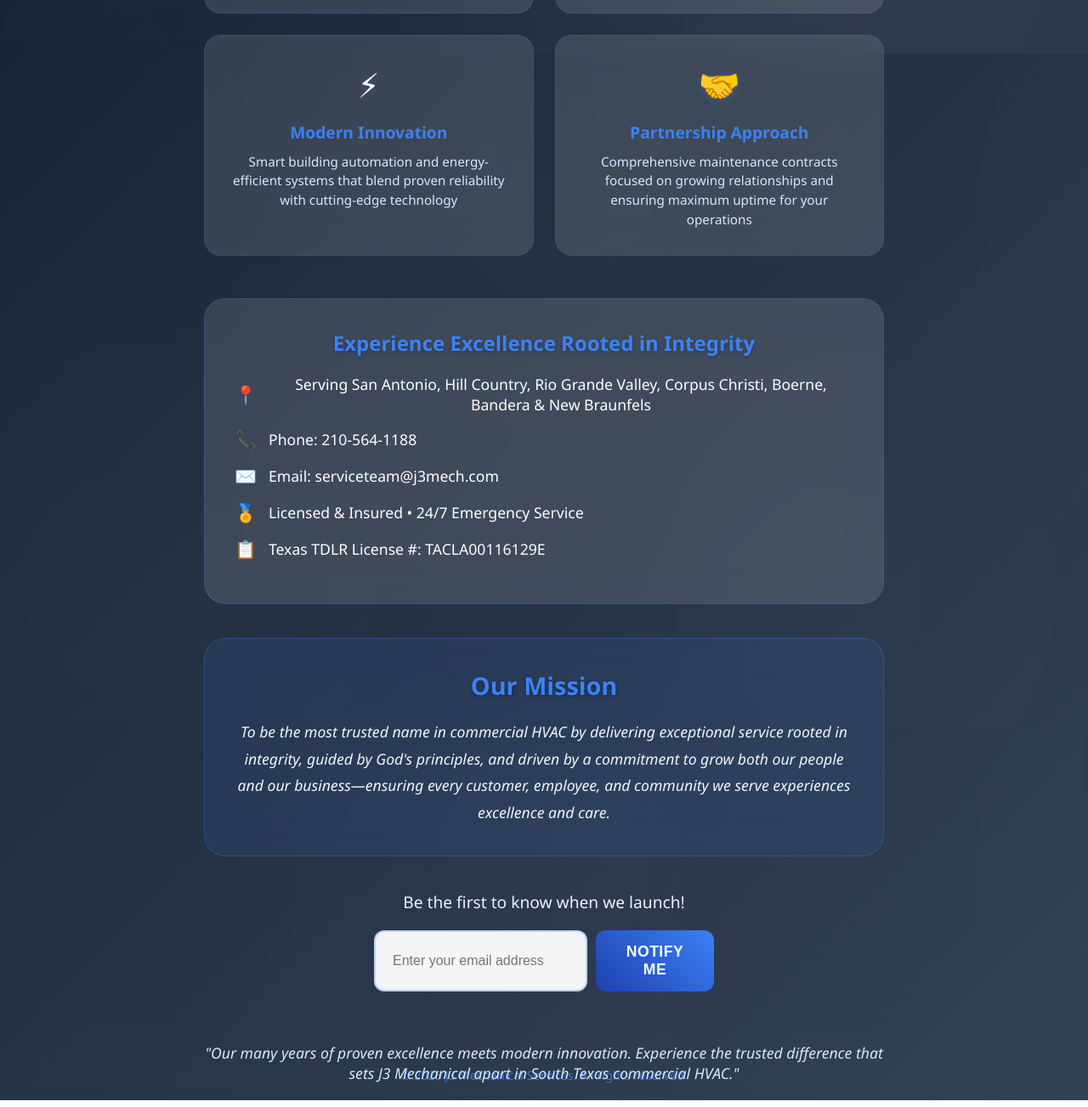
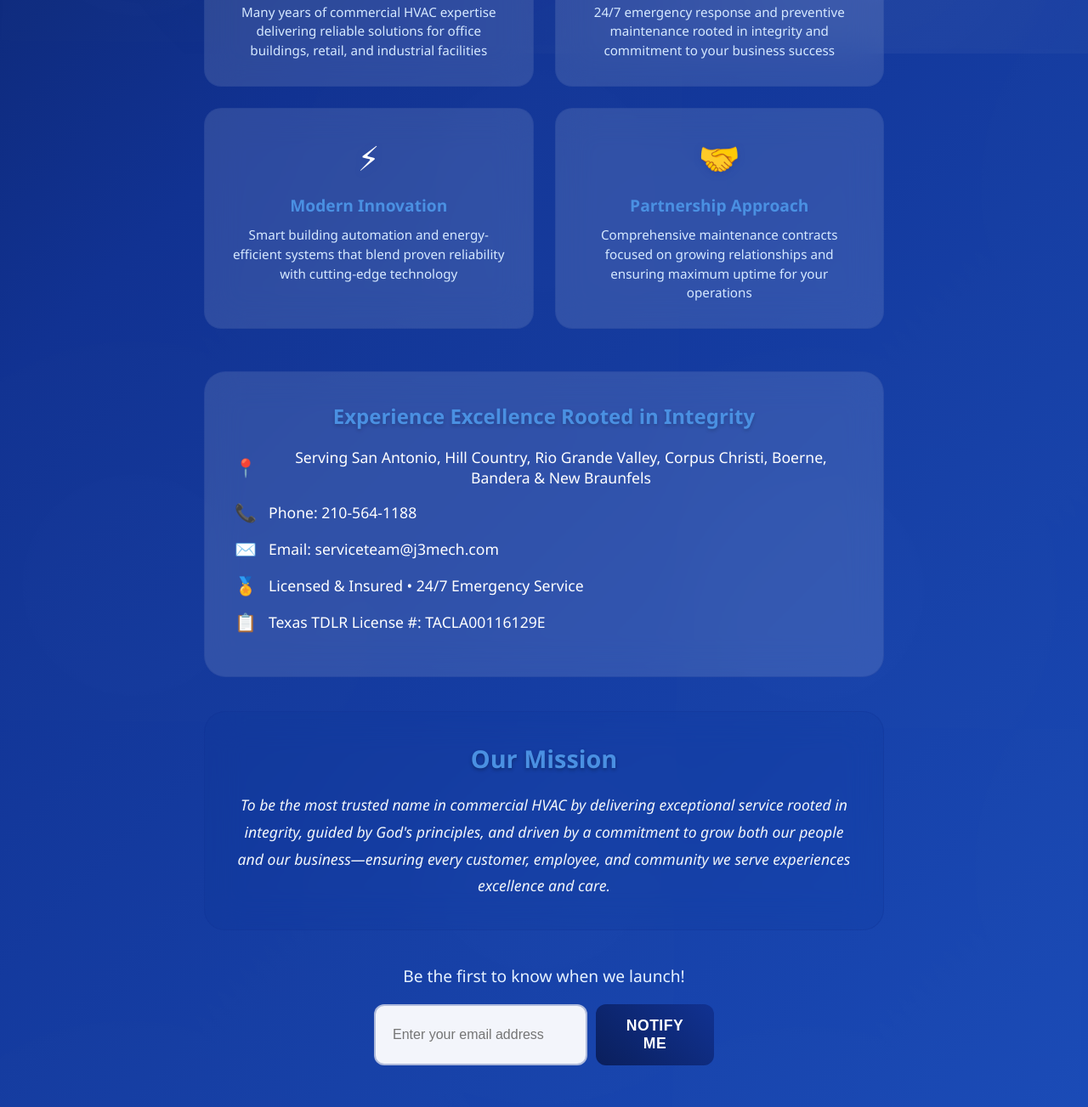
Before and after one commit to jaredbeyer/J3-Mechanical-site, a plain HTML site: page index.html in a window 1280 px wide. Shown: the part 737-2040 px from the top of the page at 85% size. Drawn offline with Linux system fonts and the light colour scheme.

Commit message:
Update index.html

```diff
--- a/index.html
+++ b/index.html
@@ -134,7 +134,7 @@
 
         body {
             font-family: 'Segoe UI', Tahoma, Geneva, Verdana, sans-serif;
-            background: linear-gradient(135deg, #0f172a 0%, #1e293b 35%, #334155 100%);
+            background: linear-gradient(135deg, #0a1f5c 0%, #113292 35%, #1a4bb8 100%);
             color: white;
             overflow-x: hidden;
             min-height: 100vh;
@@ -149,9 +149,9 @@
             width: 100%;
             height: 100%;
             background:
-                radial-gradient(circle at 20% 20%, rgba(59, 130, 246, 0.08) 0%, transparent 50%),
+                radial-gradient(circle at 20% 20%, rgba(17, 50, 146, 0.08) 0%, transparent 50%),
                 radial-gradient(circle at 80% 80%, rgba(255,255,255,0.06) 0%, transparent 50%),
-                radial-gradient(circle at 40% 60%, rgba(30, 64, 175, 0.05) 0%, transparent 50%);
+                radial-gradient(circle at 40% 60%, rgba(10, 31, 92, 0.05) 0%, transparent 50%);
             pointer-events: none;
             z-index: 0;
         }
@@ -189,6 +189,12 @@
             text-align: center;
             margin-bottom: 40px;
             z-index: 2;
+            padding: 30px;
+            background: rgba(255, 255, 255, 0.15);
+            backdrop-filter: blur(20px);
+            border-radius: 25px;
+            border: 1px solid rgba(255, 255, 255, 0.2);
+            box-shadow: 0 8px 32px rgba(0, 0, 0, 0.2);
         }
 
         .logo-image {
@@ -196,9 +202,12 @@
             max-width: 400px;
             width: auto;
             height: auto;
-            filter: drop-shadow(0 4px 8px rgba(0,0,0,0.3));
+            filter: drop-shadow(0 4px 8px rgba(0,0,0,0.3)) drop-shadow(0 0 0 rgba(255,255,255,0.5));
             margin-bottom: 10px;
             transition: transform 0.3s ease;
+            background: rgba(255, 255, 255, 0.9);
+            padding: 15px;
+            border-radius: 15px;
         }
 
         .logo-image:hover {
@@ -208,7 +217,7 @@
         .tagline {
             font-size: 1.4rem;
             font-weight: 300;
-            color: #3b82f6;
+            color: #4a90e2;
             letter-spacing: 1px;
             text-shadow: 0 2px 4px rgba(0,0,0,0.3);
         }
@@ -245,7 +254,7 @@
         .service-card {
             background: rgba(255, 255, 255, 0.12);
             backdrop-filter: blur(20px);
-            border: 1px solid rgba(59, 130, 246, 0.2);
+            border: 1px solid rgba(17, 50, 146, 0.2);
             border-radius: 20px;
             padding: 30px;
             transition: all 0.4s cubic-bezier(0.4, 0, 0.2, 1);
@@ -260,7 +269,7 @@
             left: -100%;
             width: 100%;
             height: 100%;
-            background: linear-gradient(90deg, transparent, rgba(59, 130, 246, 0.1), transparent);
+            background: linear-gradient(90deg, transparent, rgba(17, 50, 146, 0.1), transparent);
             transition: left 0.6s;
         }
 
@@ -273,21 +282,21 @@
             background: rgba(255, 255, 255, 0.18);
             box-shadow:
                 0 20px 40px rgba(0,0,0,0.3),
-                0 0 0 1px rgba(59, 130, 246, 0.3);
-            border-color: rgba(59, 130, 246, 0.4);
+                0 0 0 1px rgba(17, 50, 146, 0.3);
+            border-color: rgba(17, 50, 146, 0.4);
         }
 
         .service-icon {
             font-size: 2.5rem;
             margin-bottom: 15px;
-            filter: drop-shadow(0 2px 4px rgba(59, 130, 246, 0.3));
+            filter: drop-shadow(0 2px 4px rgba(17, 50, 146, 0.3));
         }
 
         .service-title {
             font-size: 1.2rem;
             font-weight: 600;
             margin-bottom: 10px;
-            color: #3b82f6;
+            color: #4a90e2;
         }
 
         .service-desc {
@@ -299,7 +308,7 @@
         .contact-info {
             background: rgba(255, 255, 255, 0.12);
             backdrop-filter: blur(20px);
-            border: 1px solid rgba(59, 130, 246, 0.25);
+            border: 1px solid rgba(17, 50, 146, 0.25);
             border-radius: 25px;
             padding: 35px;
             margin: 40px 0;
@@ -309,15 +318,15 @@
 
         .contact-info:hover {
             background: rgba(255, 255, 255, 0.18);
-            border-color: rgba(59, 130, 246, 0.4);
+            border-color: rgba(17, 50, 146, 0.4);
             transform: translateY(-2px);
             box-shadow: 0 15px 35px rgba(0,0,0,0.2);
         }
 
         .mission-section {
-            background: rgba(59, 130, 246, 0.1);
+            background: rgba(17, 50, 146, 0.1);
             backdrop-filter: blur(20px);
-            border: 1px solid rgba(59, 130, 246, 0.3);
+            border: 1px solid rgba(17, 50, 146, 0.3);
             border-radius: 25px;
             padding: 35px;
             margin: 40px 0;
@@ -329,7 +338,7 @@
             font-size: 1.8rem;
             font-weight: 700;
             margin-bottom: 20px;
-            color: #3b82f6;
+            color: #4a90e2;
             text-shadow: 0 2px 4px rgba(0,0,0,0.3);
         }
 
@@ -345,7 +354,7 @@
             font-size: 1.5rem;
             font-weight: 600;
             margin-bottom: 20px;
-            color: #3b82f6;
+            color: #4a90e2;
             text-shadow: 0 2px 4px rgba(0,0,0,0.2);
         }
 
@@ -381,7 +390,7 @@
 
         .notify-btn {
             padding: 15px 30px;
-            background: linear-gradient(45deg, #1e40af, #3b82f6);
+            background: linear-gradient(45deg, #0a1f5c, #113292);
             color: white;
             border: none;
             border-radius: 12px;
@@ -413,15 +422,15 @@
         .notify-btn:hover {
             transform: translateY(-3px) scale(1.05);
             box-shadow:
-                0 10px 25px rgba(30, 64, 175, 0.4),
-                0 0 0 3px rgba(59, 130, 246, 0.2);
-            background: linear-gradient(45deg, #3b82f6, #60a5fa);
+                0 10px 25px rgba(17, 50, 146, 0.4),
+                0 0 0 3px rgba(74, 144, 226, 0.2);
+            background: linear-gradient(45deg, #113292, #1a4bb8);
         }
 
         .email-input {
             flex: 1;
             padding: 15px 20px;
-            border: 2px solid rgba(59, 130, 246, 0.3);
+            border: 2px solid rgba(17, 50, 146, 0.3);
             border-radius: 12px;
             font-size: 1rem;
             background: rgba(255, 255, 255, 0.95);
@@ -431,8 +440,8 @@
 
         .email-input:focus {
             outline: none;
-            border-color: #3b82f6;
-            box-shadow: 0 0 0 3px rgba(59, 130, 246, 0.2);
+            border-color: #113292;
+            box-shadow: 0 0 0 3px rgba(17, 50, 146, 0.2);
             transform: scale(1.02);
         }
 
@@ -452,7 +461,7 @@
             bottom: 20px;
             left: 50%;
             transform: translateX(-50%);
-            color: rgba(59, 130, 246, 0.8);
+            color: rgba(74, 144, 226, 0.8);
             font-size: 0.9rem;
         }
 
```
